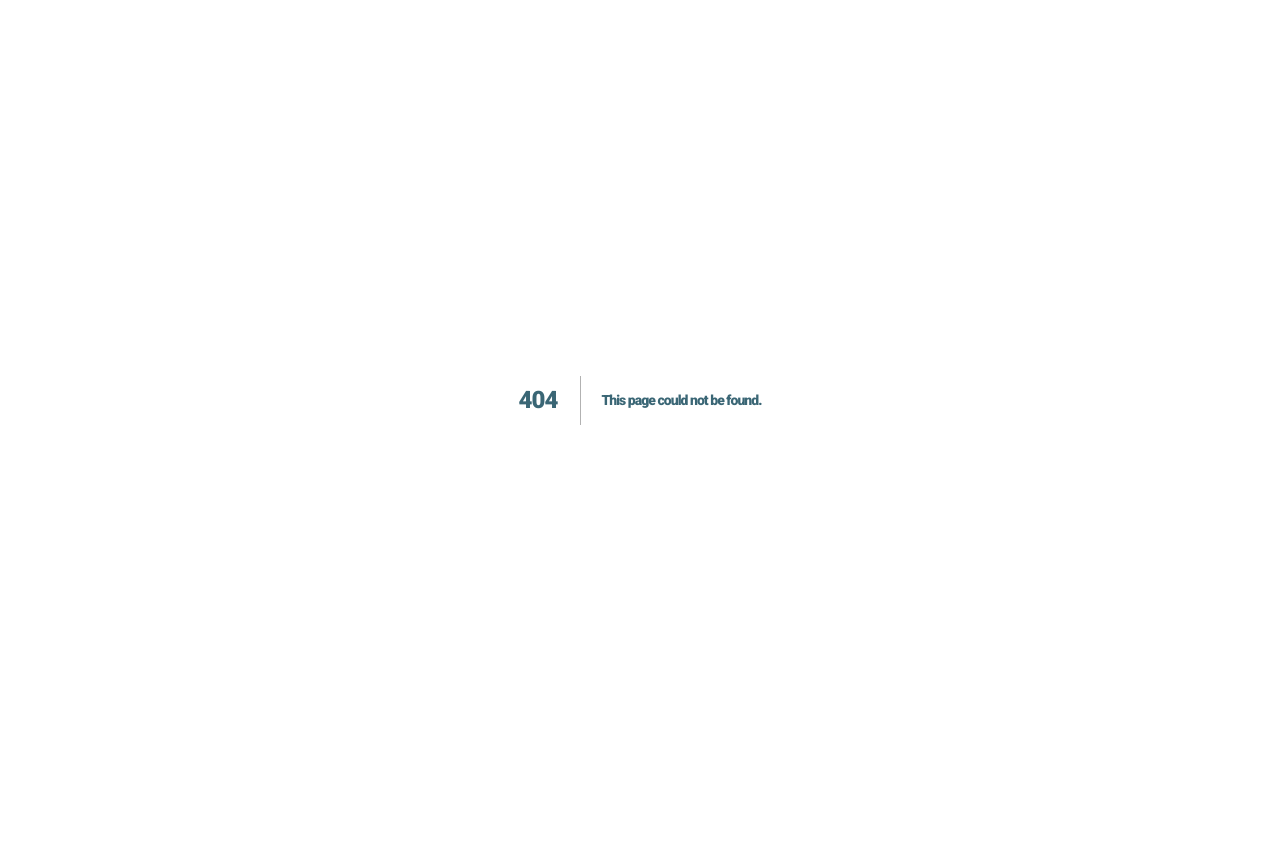
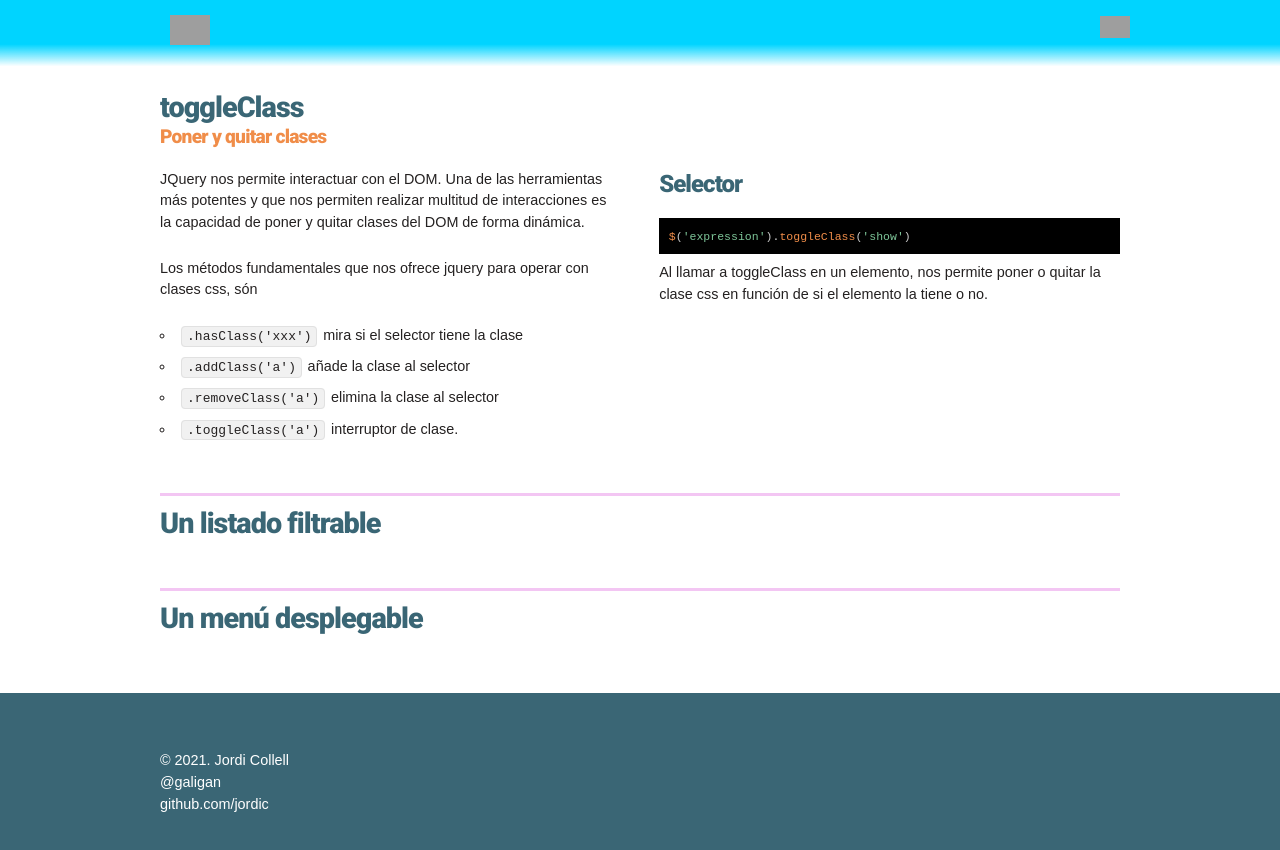
Before and after one commit to jordic/eina2021, a Next.js app: page /has_class.html in a window 1280 px wide. Before the commit this address had no page. Shown: the top 850 px of the page. Before the commit the page ends 800 px from the top, so only its background shows below. Built offline with nearby package versions, Linux system fonts and the light colour scheme; grey boxes are pictures that could not be loaded.

Commit message:
live exercices

```diff
--- a/components/menu.js
+++ b/components/menu.js
@@ -69,65 +69,16 @@ const menu = [
     ),
   },
   {
-    title: "Sliders",
-    link: "/sliders.html",
+    title: "toggleClass",
+    link: "/has_class.html",
     content: (
       <p>
-          Configuración e inicialización de un plugin jQuery básico.
-          <br />
-          Un slider de imágenes.
+        toggleClass<br />
+        Poner y cambiar clases css des de js
         </p>
     ),
   },
-  {
-    title: "Galería Imágenes",
-    link: "/gallery.html",
-    content: (
-      <p>
-          Configuración de un plugin de galería de imágenes.
-          <br />
-          fotos en modal.
-        </p>
-    ),
-  },
-  {
-    title: "Menú desplegable",
-    link: "/menu-desplegable.html",
-    content: (
-      <p>
-          Creación de un menú desplegable des de 0.
-          <br />
-          HTML, CSS y Javascript
-        </p>
-    ),
-  },
-  {
-    title: "Animaciones SVG",
-    link: "/animaciones-svg.html",
-    content: (
-      <p>
-          Pequeñas animaciones con SVG. <br />
-          Paths y CSS
-        </p>
-    ),
-  },
-  {
-    title: "Sincronizar el scroll",
-    link: "/scrolling.html",
-    content: (
-      <p>
-          Construcción de landing pages con animaciones sincronizadas al scroll.
-          (CSS/js)
-        </p>
-    ),
-  },
-  {
-    title: "Revisión y Evaluación",
-    link: "/revision.html",
-    content: (
-      <p>Revisión y evaluación del curso</p>
-    ),
-  }
+
 ];
 
 export default menu;
--- /dev/null
+++ b/pages/has_class.html.js
@@ -0,0 +1,164 @@
+import { Layout } from "../components/layout";
+import { CodeRunner } from "../components/runner";
+import { Ejercicio } from "../components/ejercicio";
+import { RunOnModal } from "../components/modal";
+import questions from "../quiz/004"
+import {Quiz} from "../components/quiz"
+
+
+const javascript = `<html>
+<script language="javascript">
+alert("hola mundo")
+</script>
+</html>
+`;
+
+const Jeyquery = () => (
+  <Layout isHeader>
+    <div className="container content">
+      <div className="row">
+        <h1>toggleClass</h1>
+        <h4 style={{ marginTop: "-20px", color: "#f08d49" }}>
+          Poner y quitar clases
+        </h4>
+      </div>
+      <div className="row">
+        <div className="six columns">
+          <p>
+          JQuery nos permite interactuar con el DOM. Una de las herramientas más potentes y que nos permiten realizar multitud de interacciones es la capacidad de poner y quitar clases del DOM de forma dinámica.
+          </p>
+          <p>
+            Los métodos fundamentales que nos ofrece jquery para operar con clases css, són
+          </p>
+          <ul>
+            <li><code>.hasClass('xxx')</code> mira si el selector tiene la clase</li>
+            <li><code>.addClass('a')</code> añade la clase al selector</li>
+            <li><code>.removeClass('a')</code> elimina la clase al selector</li>
+            <li><code>.toggleClass('a')</code> interruptor de clase. </li>
+
+          </ul>
+        </div>
+        <div className="six columns">
+          <h2>Selector</h2>
+          <CodeRunner language="html" code={`$('expression').toggleClass('show')`} />
+          <p>
+          Al llamar a toggleClass en un elemento, nos permite poner o quitar la clase css en función de si el elemento la tiene o no.
+          </p>
+        </div>
+      </div>
+      <div className="row btop">
+        <div className="six columns">
+          <h1>Un listado filtrable</h1>
+
+        </div>
+        <div className="six columns">
+        </div>
+      </div>
+      <div className="row btop">
+        <div className="six columns">
+          <h1>Un menú desplegable</h1>
+
+        </div>
+        <div className="six columns">
+        </div>
+      </div>
+    </div>
+
+  </Layout>
+);
+
+const htmlElement = `<html>
+<head>
+<script src="https://ajax.googleapis.com/ajax/libs/jquery/3.5.1/jquery.min.js"></script>
+<script>
+function getRandomColor() {
+  var letters = '0123456789ABCDEF';
+  var color = '#';
+  for (var i = 0; i < 6; i++) {
+    color += letters[Math.floor(Math.random() * 16)];
+  }
+  return color;
+}
+$(document).ready(function() {
+  $('#b1').click(function() {
+    $('div').css('border', '1px solid ' + getRandomColor())
+  })
+  $('#b2').click(function() {
+    $('ul').css('border', '1px solid ' + getRandomColor())
+  })
+  $('#b3').click(function() {
+    $('li').css('border', '1px solid ' + getRandomColor())
+  })
+  $('#b4').click(function() {
+    $('ol').css('border', '1px solid ' + getRandomColor())
+  })
+})
+</script>
+</head>
+<body id="bod">
+  <div id="principal">
+    <button id="b1">div</button><button id="b2">ul</button>
+    <button id="b3">li</button><button id="b4">ol</button>
+  </div>
+  <div id="principal">
+    <ul><li>Elemento 1</li><li>Elemento 2</li></ul>
+    <ol><li>Elemento</li><li>Elemento</li></ol>
+  </div>
+</body>
+</html>`;
+
+
+
+const htmlClass = `<html>
+<head>
+<script src="https://ajax.googleapis.com/ajax/libs/jquery/3.5.1/jquery.min.js"></script>
+<script>
+$(document).ready(function() {
+  $('#boton1').click(function(){
+    $('.ele').toggle()
+  })
+  $('#boton2').click(function(){
+    $('.imp').toggle()
+  })
+  $('#boton3').click(function(){
+    $('.par').toggle()
+  })
+})
+</script>
+</head>
+<body id="bod">
+  <div id="principal">
+    <button id="boton1">todos</button>
+    <button id="boton2">toggle Impares</button>
+    <button id="boton3">toggle Pares</button>
+  </div>
+  <div id="principal">
+    <div class="ele imp">Uno</div>
+    <div class="ele par">Dos</div>
+    <div class="ele imp">Tres</div>
+    <div class="ele par">Cuatro</div>
+  </div>
+</body>
+</html>`;
+
+const htmlIds = `<html>
+  <head>
+  <script src="https://ajax.googleapis.com/ajax/libs/jquery/3.5.1/jquery.min.js"></script>
+  <script>
+  $(document).ready(function() {
+    $('#boton').click(function(){
+      $('#bod').css('backgroundColor', 'yellow')
+    })
+  })
+  </script>
+  </head>
+  <body id="bod">
+    <div id="principal">
+      <p>Content</p>
+      <button id="boton">Button</button>
+    </div>
+  </body>
+</html>
+`;
+
+export default Jeyquery;
```
